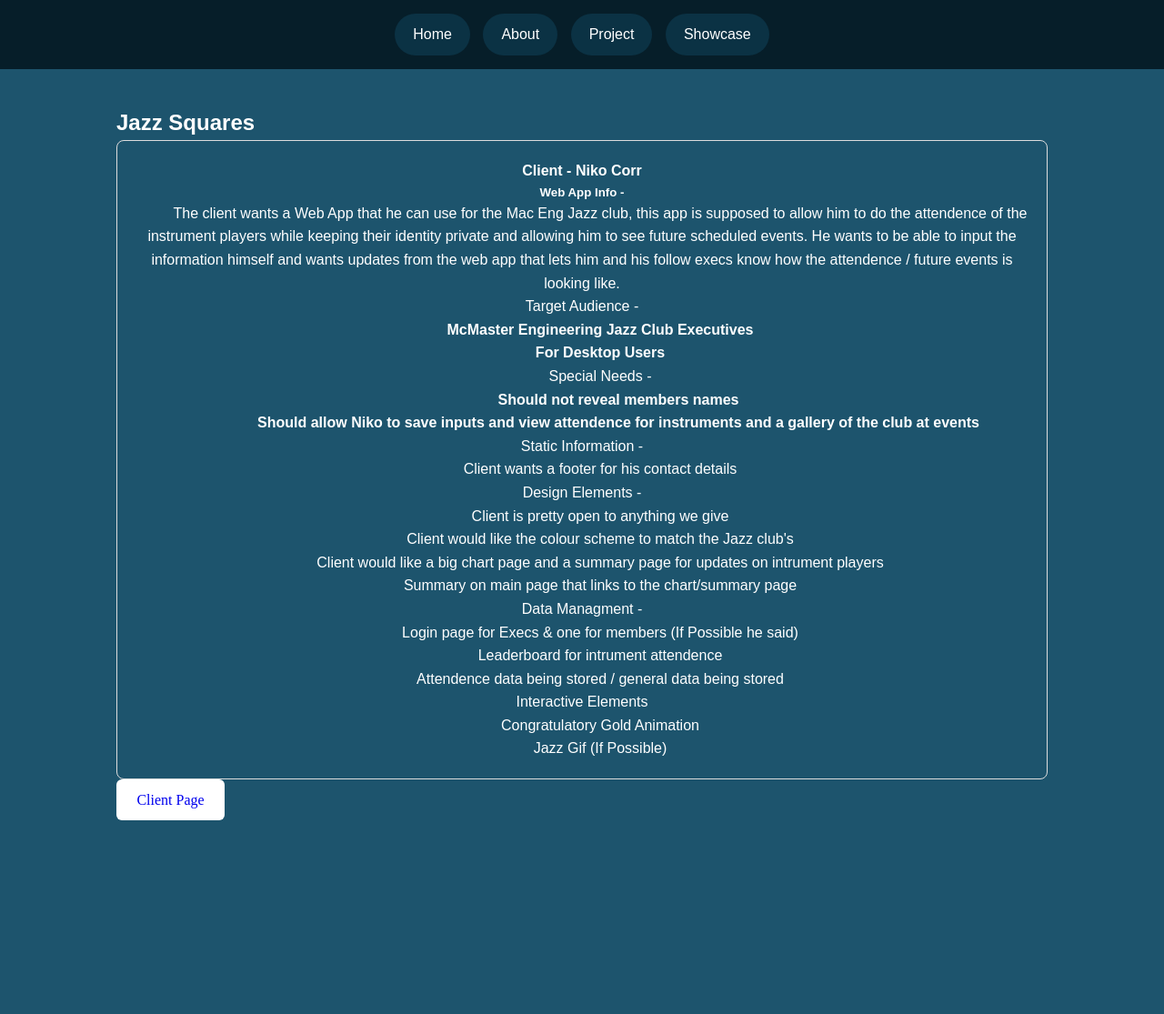
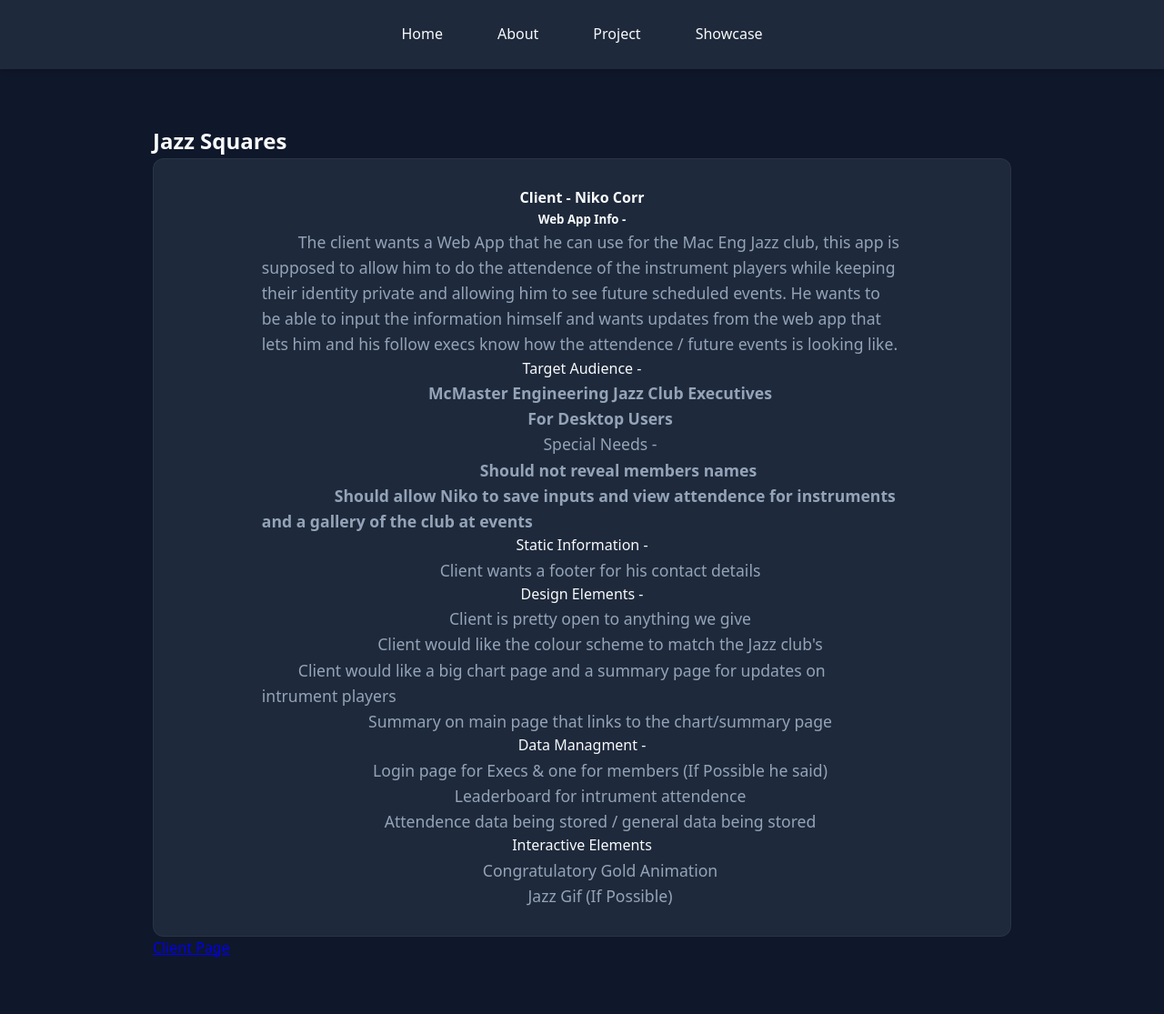
Before and after one commit to Asadel-A/AAIR-FRYERS, a PHP site: page /project.html in a window 1280 px wide. Shown: the whole page at 91% size. Before the commit the page ends 902 px from the top, so only its background shows below. Run offline with PHP 8.4, Linux system fonts and the light colour scheme.

Commit message:
Revamp CSS styles for improved design and layout

```diff
--- a/style.css
+++ b/style.css
@@ -1,9 +1,14 @@
 :root {
-    --bg-color: #1D546D;
-    --text-primary: #ffffff;
-    --text-secondary: #a1a1a1;
-    --accent: #ffffff;
-    --glass: rgba(255, 255, 255, 0.05);
+    --bg-color: #0f172a;
+    --bg-secondary: #1e293b;
+    --text-primary: #f8fafc;
+    --text-secondary: #94a3b8;
+    --accent: #38bdf8;
+    --accent-hover: #0ea5e9;
+
+    --glass: rgba(30, 41, 59, 0.7);
+    --shadow: 0 4px 6px -1px rgba(0, 0, 0, 0.1), 0 2px 4px -1px rgba(0, 0, 0, 0.06);
+    --border-radius: 12px;
 }
 
 * {
@@ -15,82 +20,164 @@
 body {
     background-color: var(--bg-color);
     color: var(--text-primary);
-    font-family: sans-serif;
+    font-family: system-ui, -apple-system, BlinkMacSystemFont, 'Segoe UI', Roboto, Oxygen, Ubuntu, Cantarell, 'Open Sans', 'Helvetica Neue', sans-serif;
     line-height: 1.6;
+    display: flex;
+    flex-direction: column;
+    min-height: 100vh;
 }
 
 nav {
-    background-color: #061E29;
-    padding: 10px;
-    text-align: center;
+    background-color: var(--bg-secondary);
+    padding: 1rem 2rem;
+    display: flex;
+    justify-content: center;
+    align-items: center;
+    flex-wrap: wrap;
+    gap: 10px;
+    box-shadow: var(--shadow);
+    position: sticky;
+    top: 0;
+    z-index: 1000;
 }
 
 nav a {
-    display: inline-block;
-    padding: 10px 20px;
-    margin: 5px;
-    background-color: #0b3244;
-    color: white;
+    color: var(--text-primary);
     text-decoration: none;
+    padding: 0.5rem 1.5rem;
     border-radius: 50px;
-    transition: background-color 0.3s ease;
+    font-weight: 500;
+    transition: all 0.3s ease;
+    border: 1px solid transparent;
 }
 
 nav a:hover {
-    background-color: #1D546D;
-}
-
-/* Active link style */
-nav a.active {
-    background-color: #1D546D;
-}
-
-.button {
-    display: inline-block;
-    padding: 0.6rem 1.4rem;
-    background-color: var(--accent);
-    text-decoration: none;
-    border-radius: 6px;
-    font-family: 'Times New Roman', serif;
-    transition: transform 0.2s ease, background-color 0.3s ease;
-}
-
-.button:hover {
-    background-color: #c2c2c2;
+    background-color: rgba(56, 189, 248, 0.1);
+    color: var(--accent);
     transform: translateY(-2px);
 }
 
+nav a.active {
+    background-color: var(--accent);
+    color: var(--bg-color);
+    font-weight: 700;
+    box-shadow: 0 0 15px rgba(56, 189, 248, 0.4);
+}
+
 header {
-    background: #5e5656;
-    padding: 60px 20px;
+    background: linear-gradient(180deg, var(--bg-secondary) 0%, var(--bg-color) 100%);
+    padding: 80px 20px;
     text-align: center;
+    display: flex;
+    flex-direction: column;
+    align-items: center;
+    gap: 20px;
 }
+
+header img {
+    width: 120px;
+    height: 120px;
+    border-radius: 50%;
+    object-fit: cover;
+    border: 4px solid var(--accent);
+    box-shadow: 0 0 20px rgba(56, 189, 248, 0.2);
+}
+
+header h1 {
+    font-size: 3rem;
+    letter-spacing: 2px;
+    text-transform: uppercase;
+    background: -webkit-linear-gradient(45deg, #fff, var(--accent));
+    -webkit-background-clip: text;
+    -webkit-text-fill-color: transparent;
+    margin-top: 10px;
+}
+
 section {
-    padding: 40px 10% ;
+    padding: 60px 10%;
+    max-width: 1200px;
+    margin: 0 auto;
+    width: 100%;
 }
+
+section h2 {
+    font-size: 2rem;
+    margin-bottom: 20px;
+    color: var(--accent);
+    border-bottom: 2px solid var(--bg-secondary);
+    display: inline-block;
+    padding-bottom: 5px;
+}
+
+p {
+    color: var(--text-secondary);
+    font-size: 1.1rem;
+    max-width: 70ch;
+}
+
 .grid {
     display: grid;
-    grid-template-columns: repeat(auto-fit, minmax(250px, 1fr));
-    gap: 20px;
-}
-.card {
-    border: 1px solid #ddd;
-    padding: 20px;
-    border-radius: 8px;
-    text-align: center;
-}
-img {
-    max-width: 100%;
-    border-radius: 5px;
+    grid-template-columns: repeat(auto-fit, minmax(280px, 1fr));
+    gap: 30px;
+    margin-top: 40px;
 }
 
-article {
-    box-shadow: 0 0 5px rgba(0,0,0,0.1);
+.card {
+    background-color: var(--bg-secondary);
+    border: 1px solid rgba(255, 255, 255, 0.05);
+    padding: 30px;
+    border-radius: var(--border-radius);
+    transition: transform 0.3s ease, box-shadow 0.3s ease;
+    display: flex;
+    flex-direction: column;
+    align-items: center;
 }
+
+.card:hover {
+    transform: translateY(-5px);
+    box-shadow: 0 10px 20px rgba(0,0,0,0.2);
+    border-color: var(--accent);
+}
+
 
 footer {
     text-align: center;
-    padding: 20px;
-    background: #eee;
-    font-size: 0.8rem;
+    padding: 40px 20px;
+    margin-top: auto;
+    border-top: 1px solid rgba(255, 255, 255, 0.05);
+    color: var(--text-secondary);
+    font-size: 0.9rem;
 }
+section footer {
+    margin-top: 0;
+    padding: 0;
+    border: none;
+}
+
+@media (max-width: 768px) {
+    header {
+        padding: 40px 20px;
+    }
+
+    header h1 {
+        font-size: 2rem;
+    }
+
+    nav {
+        padding: 10px;
+    }
+
+    nav a {
+        font-size: 0.9rem;
+        padding: 8px 15px;
+        margin: 2px;
+    }
+
+    section {
+        padding: 40px 5%;
+    }
+
+    .grid {
+        grid-template-columns: 1fr;
+    }
+}
```
